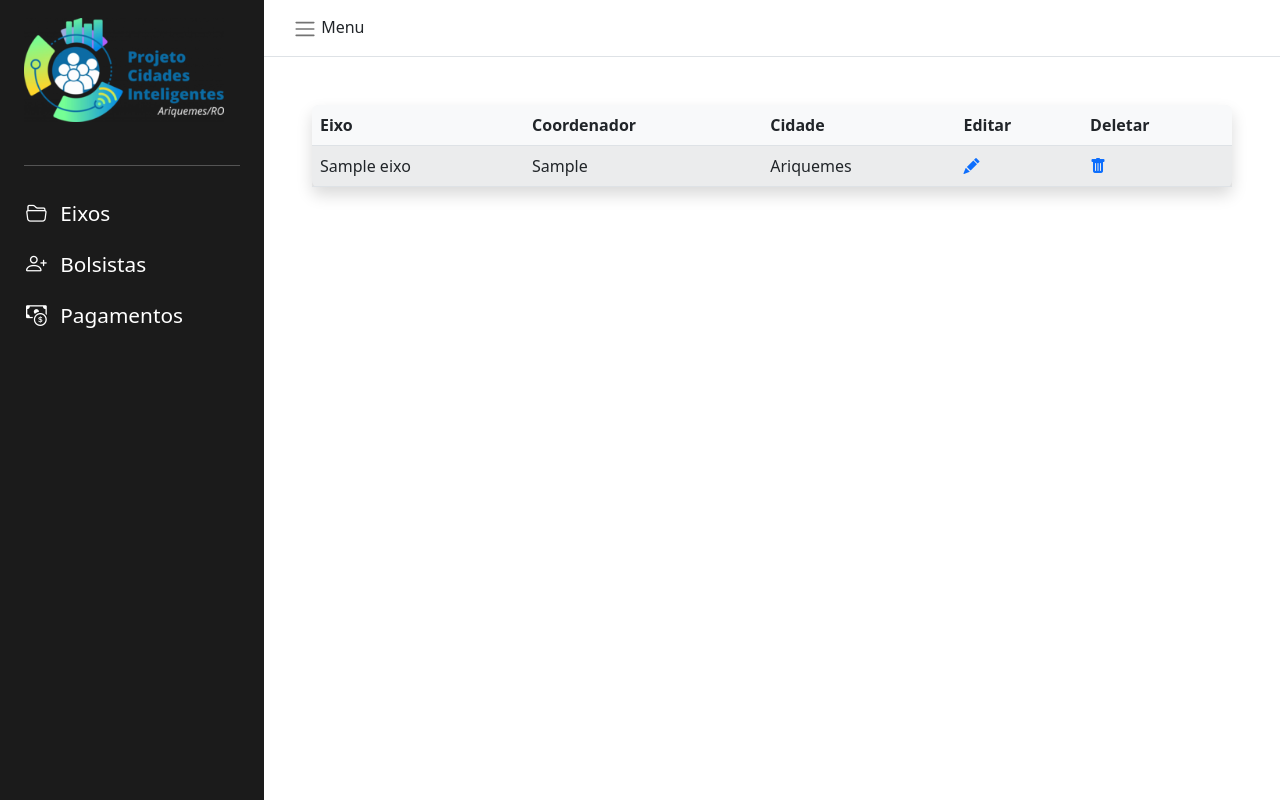
After one commit to ElielCesar/Gerenciamento_de_Bolsistas, a Django app: page /eixos/editar_eixo/ in a window 1280 px wide. The commit adds this page. Run offline with Django 4.2, Linux system fonts and the light colour scheme; tables that the repository leaves empty hold one stand-in row (values such as "Sample post").

Commit message:
update CRUD

```diff
--- /dev/null
+++ b/apps/bolsistas/urls.py
@@ -0,0 +1,5 @@
+from django.urls import path
+
+urlpatterns = [
+    path()
+]
--- a/apps/eixos/urls.py
+++ b/apps/eixos/urls.py
@@ -3,5 +3,8 @@ from apps.eixos import views
 
 urlpatterns = [
     path('cadastrar_eixo/', views.cadastrar_eixo, name='cadastrar_eixo'),
-    path('listar_eixos/', views.listar_eixos, name='listar_eixos')
+    path('listar_eixos/', views.listar_eixos, name='listar_eixos'),
+    path('editar_eixo/', views.editar_eixo, name='editar_eixo'),
+    path('detalhes/<int:id_eixo>/', views.detalhes_eixo, name='detalhes_eixo'),
+    path('deletar_eixo/<int:id_eixo>/', views.deletar_eixo, name='deletar_eixo')
 ]
--- a/apps/eixos/views.py
+++ b/apps/eixos/views.py
@@ -1,4 +1,5 @@
-from django.shortcuts import render
+from django.shortcuts import render, redirect
+from django.shortcuts import get_object_or_404
 from apps.eixos.forms import Cadastrar_Eixo
 from apps.eixos.models import Eixos
 from django.contrib import messages
@@ -16,10 +17,38 @@ def cadastrar_eixo(request):
 
     return render(request, 'eixos/cadastrar.html', {'form':form})
 
+
 def listar_eixos(request):
     if request.method == 'GET':
         eixos = Eixos.objects.all().values()
         return render(request, 'eixos/listar.html', {'eixos':eixos})
 
-def editar_eixos(request, id_eixo):
-    pass
+
+def editar_eixo(request):
+    if request.method == 'GET':
+        eixos = Eixos.objects.all().values()
+        return render(request, 'eixos/editar.html', {'eixos':eixos})
+
+
+def detalhes_eixo(request, id_eixo):
+
+    eixo = get_object_or_404(Eixos, pk=id_eixo)
+
+    if request.method == 'POST':
+        form = Cadastrar_Eixo(request.POST, instance=eixo)
+        if form.is_valid():
+            form.save()
+            return redirect('editar_eixo')
+    else:
+        form = Cadastrar_Eixo(instance=eixo)
+
+    return render(request, 'eixos/update.html', {'form': form, 'eixo':eixo})
+
+def deletar_eixo(request, id_eixo):
+    eixo = get_object_or_404(Eixos, pk=id_eixo)
+
+    if request.method == 'POST':
+        eixo.delete()
+        return redirect('editar_eixo')
+    else:
+        return render(request, 'eixos/confirmar.html', {'eixo':eixo})
--- a/templates/base.html
+++ b/templates/base.html
@@ -43,7 +43,7 @@
                                 <a href="{% url 'cadastrar_eixo'%}" class="sidebar-link">Cadastrar eixos</a>
                             </li>
                             <li class="sidebar-item">
-                                <a href="#" class="sidebar-link">Editar eixos</a>
+                                <a href="{% url 'editar_eixo'%}" class="sidebar-link">Editar eixos</a>
                             </li>
                             <li class="sidebar-item">
                                 <a href="{% url 'listar_eixos' %}" class="sidebar-link">Listar eixos</a>
--- /dev/null
+++ b/templates/eixos/editar.html
@@ -0,0 +1,34 @@
+{% extends 'base.html' %}
+
+{% block title %} Editar eixo {% endblock %}
+
+
+<!--Conteudo vai aqui dentro-->
+{% block conteudo %}
+
+<div class="rounded shadow mx-5 bg-light">
+    <table class="table my-5 table-striped">
+        <thead>
+          <tr>
+            <th scope="col">Eixo</th>
+            <th scope="col">Coordenador</th>
+            <th scope="col">Cidade</th>
+            <th scope="col">Editar</th>
+            <th scope="col">Deletar</th>
+          </tr>
+        </thead>
+        <tbody>
+        {% for item in eixos %}
+          <tr>
+            <td>{{item.nome_eixo}}</td>
+            <td>{{item.coordenador_eixo}}</td>
+            <td>{{item.cidade}}</td>
+            <td><a href="{% url 'detalhes_eixo' item.id %}"><i class="bi bi-pencil-fill"></i></a></td>
+            <td><a href="{% url 'deletar_eixo' item.id %}"><i class="bi bi-trash-fill"></i></a></td>
+          </tr>
+          {% endfor %}
+        </tbody>
+      </table>
+</div>
+
+{% endblock %}
--- a/templates/eixos/listar.html
+++ b/templates/eixos/listar.html
@@ -6,8 +6,8 @@
 <!--Conteudo vai aqui dentro-->
 {% block conteudo %}
 
-
-    <table class="table mx-5 my-5 table-striped">
+  <div class="rounded shadow mx-5">
+    <table class="table  my-5 table-striped">
       <thead>
         <tr>
           <th scope="col">Eixo</th>
@@ -25,4 +25,6 @@
         {% endfor %}
       </tbody>
     </table>
+  </div>
+
 {% endblock %}
```
Also changed, not shown: templates/eixos/confirmar.html (added, +23 -0 lines), templates/eixos/update.html (added, +15 -0 lines), templates/bolsistas/cadastrar.html (added), templates/bolsistas/editar.html (added), templates/bolsistas/listar.html (added), templates/bolsistas/update.html (added). Lines whose indentation alone changed are shown as unchanged.
